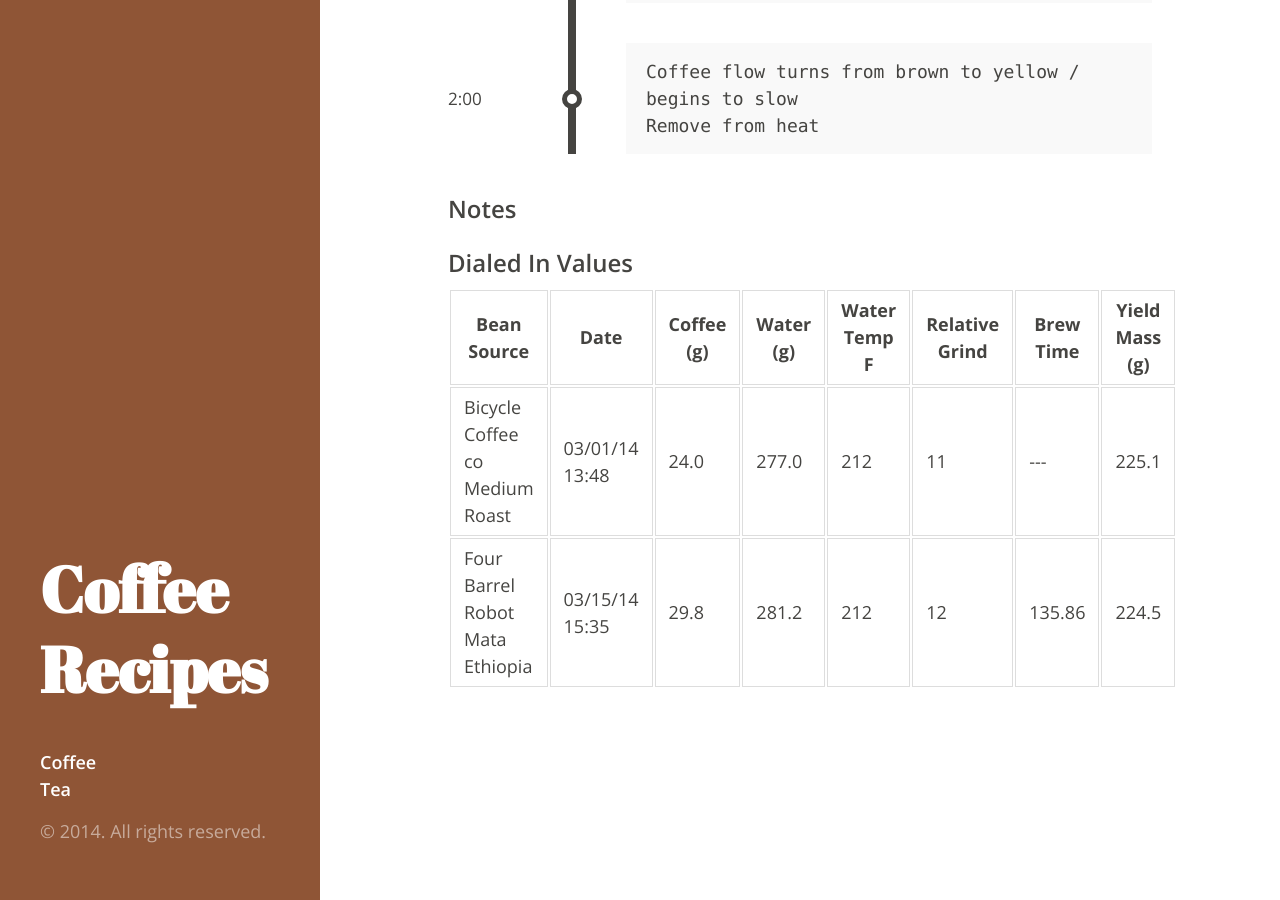
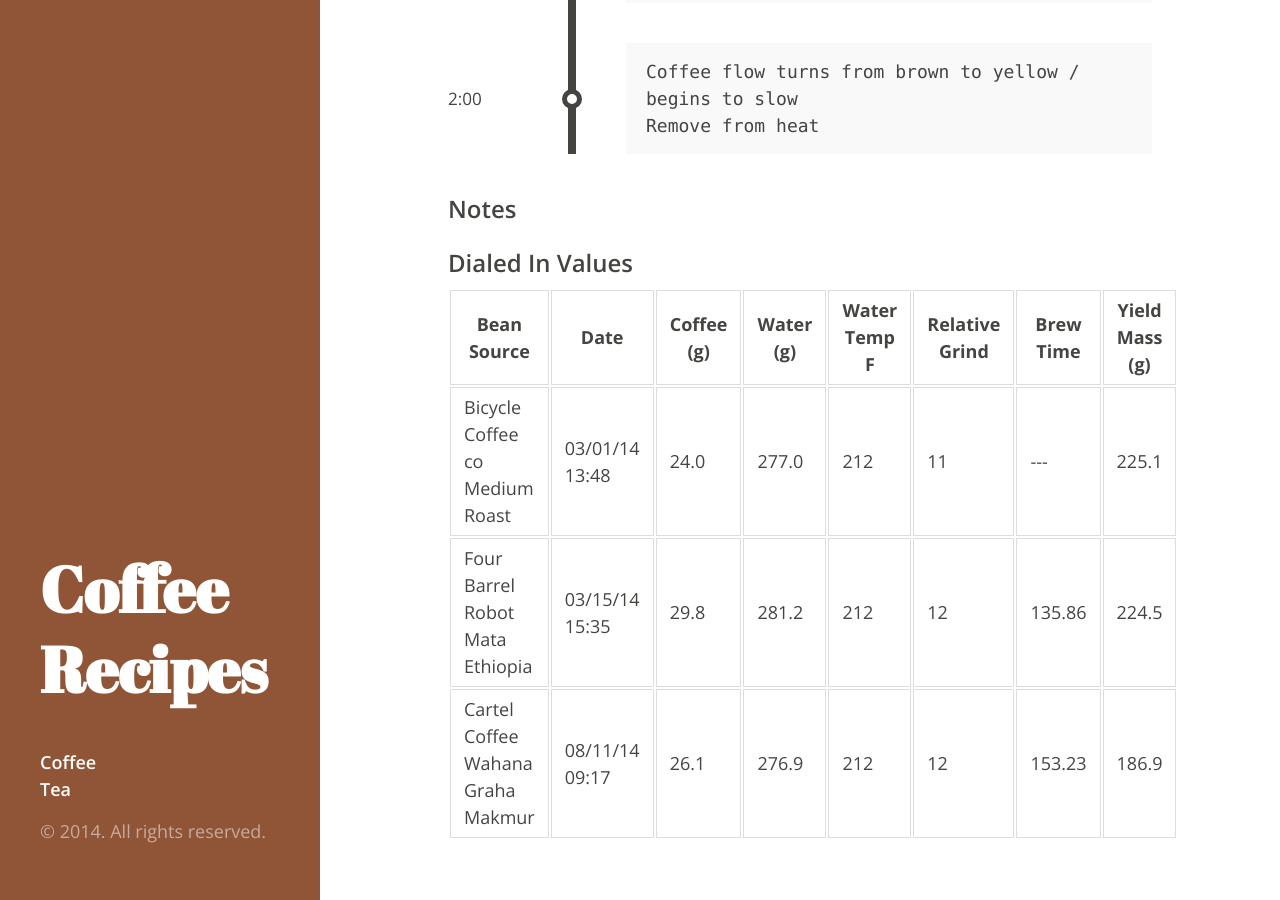
Before and after one commit to theevocater/coffee_recipes, a Jekyll site: the page built from coffee/moka_pot.md, in a window 1280 px wide and 900 px high, scrolled down 1418 px. Built offline with Jekyll 4.4.1, drawn with Linux system fonts in a browser that asks for light colours; Markdown is read by kramdown in place of the engine named in the settings.

Commit message:
Add wahana

```diff
--- a/coffee/moka_pot.md
+++ b/coffee/moka_pot.md
@@ -37,6 +37,16 @@ dial:
     boil:   1:23.41
     time:   2:15.86
     yield:  224.5
+  -
+    source: Cartel Coffee Wahana Graha Makmur
+    date:   08/11/14 09:17
+    coffee: 26.1
+    water:  276.9
+    temp:   212
+    grind:  12
+    boil:   01:35.15
+    time:   2:33.23
+    yield:  186.9
 ---
 This is for the 'Bialetti 6 cup' moka pot. The fill line on mine is around 300g
 of water which is almost the size of one of my mugs.
```
